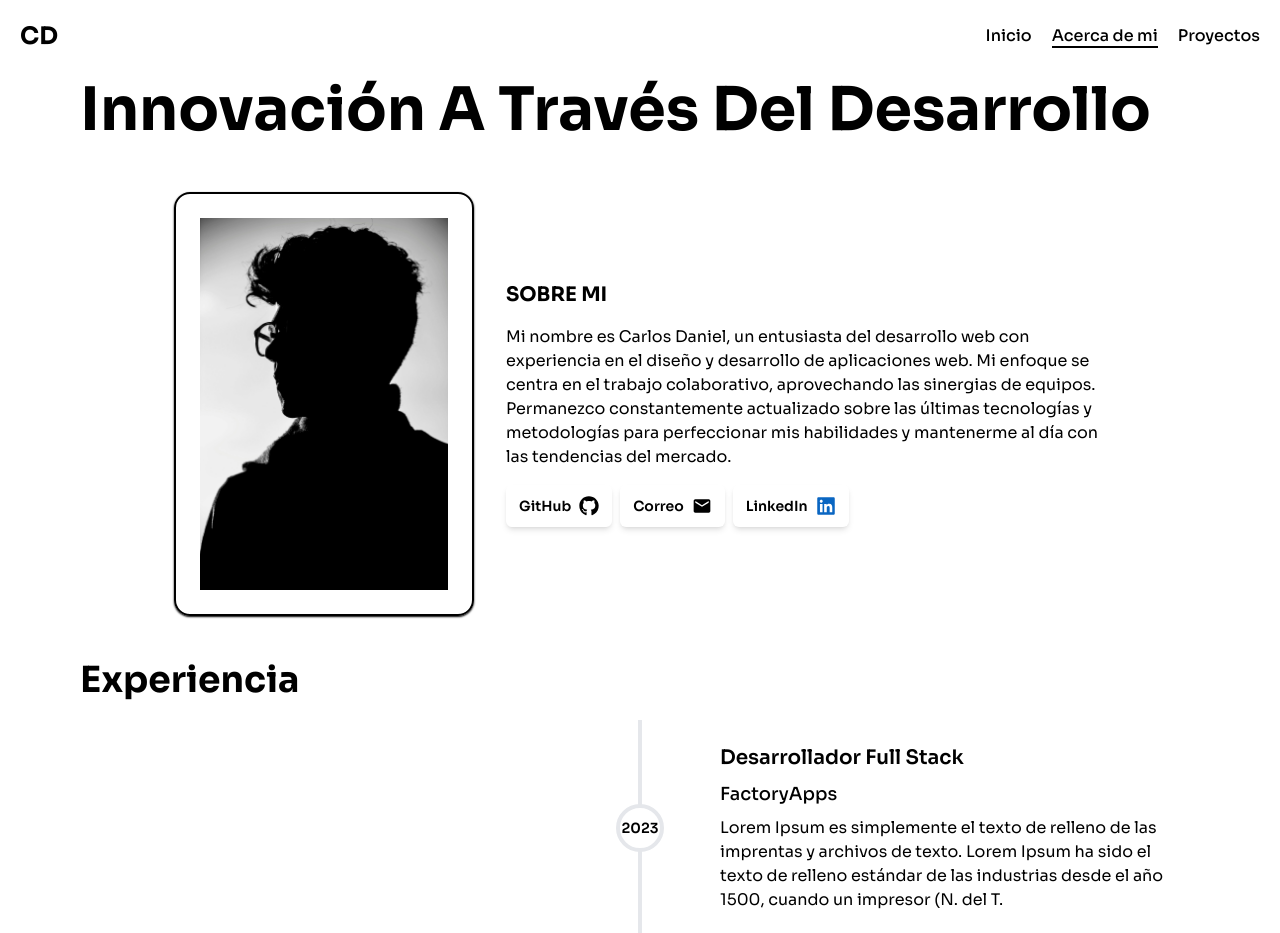
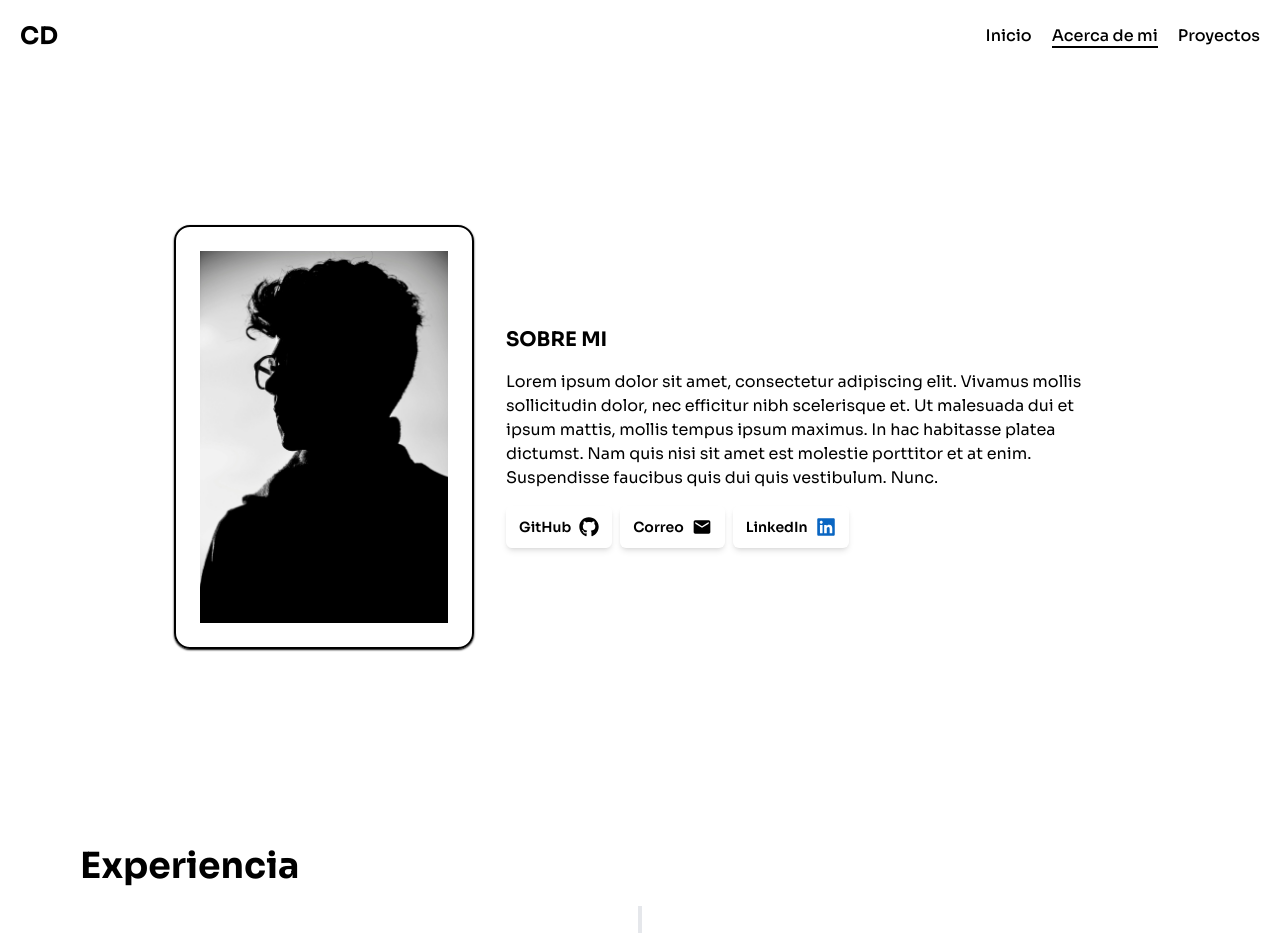
Before and after one commit to Carlos170702/Portafolio, a Next.js app: page /about-me in a window 1280 px wide. Shown: the top 933 px of the page. Built offline with nearby package versions, Linux system fonts and the light colour scheme.

Commit message:
se crepp el componente SliceIn

```diff
--- a/src/app/about-me/page.tsx
+++ b/src/app/about-me/page.tsx
@@ -1,12 +1,10 @@
-import { AnimatedText } from "../components/AnimatedText";
+import ExperienceSection from "./sections/ExperienceSection";
 import { InformationSection } from "./sections/InformationSection";
 import PrincipalProjects from "./sections/PrincipalProjectsSection";
-import ExperienceSection from "./sections/ExperienceSection";
 
 const About = () => {
   return (
     <>
-      <AnimatedText text="Innovación a Través del Desarrollo" />
       <InformationSection />
       <ExperienceSection />
       <PrincipalProjects />
--- a/src/app/about-me/sections/InformationSection.jsx
+++ b/src/app/about-me/sections/InformationSection.jsx
@@ -29,7 +29,9 @@ const socialLinks = [
 
 export const InformationSection = () => {
   return (
-    <section className="flex flex-col gap-8 md:flex-row items-center justify-center">
+    <section
+      className={`flex flex-col gap-8 md:flex-row items-center justify-center h-[calc(100vh-70px)]`}
+    >
       <div className="max-w-[300px] rounded-2xl border-2 border-solid border-black p-6  bg-light gap-5 shadow-sm shadow-black">
         <Image
           src={"/images/profile.webp"}
--- a/src/app/components/NavBar/NavBar.tsx
+++ b/src/app/components/NavBar/NavBar.tsx
@@ -1,17 +1,7 @@
 import { NavigationLinkEnum } from "@/assets/enum";
 import { Logo } from "../Logo";
 import { CustomLink } from "./CustomLink";
-
-// const social_links = [
-//   {
-//     link: "https://github.com/Carlos170702",
-//     icon: <GithubIcon />,
-//   },
-//   {
-//     link: "https://www.linkedin.com/in/carlos-cruz-a768a1244/",
-//     icon: <LinkedInIcon />,
-//   },
-// ];
+import { HeightNavBar } from "@/assets";
 
 const navigation_links = [
   {
@@ -30,7 +20,7 @@ const navigation_links = [
 
 const NavBar = ({ }) => {
   return (
-    <header className="font-medium items-center justify-between py-5 hidden md:flex">
+    <header className={`font-medium items-center justify-between py-5 hidden md:flex h-[${HeightNavBar}]`}>
       <Logo />
       <nav className="flex gap-5 ">
         {navigation_links.map((item, index) => (
--- a/src/app/components/SectionTitle/SectionTitle.tsx
+++ b/src/app/components/SectionTitle/SectionTitle.tsx
@@ -1,6 +1,6 @@
 'use client'
 import React from 'react';
-import { Slide } from 'react-awesome-reveal';
+import { SliceIn } from '../SliceIn';
 
 export interface Props {
 	sectionTitle: string;
@@ -8,9 +8,9 @@ export interface Props {
 
 const SectionTitle: React.FC<Props> = ({ sectionTitle }) => {
 	return (
-		<Slide direction='right' className='my-5' triggerOnce>
+		<SliceIn>
 			<h2 className='text-4xl font-bold'>{sectionTitle}</h2>
-		</Slide>
+		</SliceIn>
 	);
 };
 
--- /dev/null
+++ b/src/app/components/SliceIn/SliceIn.tsx
@@ -0,0 +1,22 @@
+'use client';
+
+import React from 'react';
+import { motion } from 'framer-motion';
+
+export interface SliceInProps {
+	children: React.ReactNode
+}
+
+const SliceIn: React.FC<SliceInProps> = ({ children }) => {
+	return (
+		<motion.div
+			className='my-5'
+			initial={{ x: 700, opacity: 0 }}
+			animate={{ x: 0, opacity: 1, transition: { duration: 1 } }}
+		>
+			{children}
+		</motion.div>
+	);
+};
+
+export default SliceIn;
--- /dev/null
+++ b/src/app/components/SliceIn/index.ts
@@ -0,0 +1 @@
+export { default as SliceIn } from './SliceIn';
--- a/src/assets/common/messages.ts
+++ b/src/assets/common/messages.ts
@@ -1,10 +1,12 @@
+// Metadata
 export const DescriptionInicio =
   "Este es mi portafolio donde doy a conocer mis habilidades y proyectos realizados en el transcurso de mi carrera como ingeniero en sistemas y alguno en el campo laboral como freelancer";
 
+// Inicia
 export const MESSAGE_DESCRIPTION =
   "Soy un apasionado desarrollador de software con experiencia en la creación de soluciones innovadoras. Especializado en desarrollo web me esfuerzo por construir aplicaciones que marquen la diferencia.";
 
 // AboutMe.tsx
 export const MESSAGE_ABOUT_ME = [
-  "Mi nombre es Carlos Daniel, un entusiasta del desarrollo web con experiencia en el diseño y desarrollo de aplicaciones web. Mi enfoque se centra en el trabajo colaborativo, aprovechando las sinergias de equipos. Permanezco constantemente actualizado sobre las últimas tecnologías y metodologías para perfeccionar mis habilidades y mantenerme al día con las tendencias del mercado.",
+  "Lorem ipsum dolor sit amet, consectetur adipiscing elit. Vivamus mollis sollicitudin dolor, nec efficitur nibh scelerisque et. Ut malesuada dui et ipsum mattis, mollis tempus ipsum maximus. In hac habitasse platea dictumst. Nam quis nisi sit amet est molestie porttitor et at enim. Suspendisse faucibus quis dui quis vestibulum. Nunc.",
 ];
--- /dev/null
+++ b/src/assets/constants/index.ts
@@ -0,0 +1 @@
+export const HeightNavBar = "70px";
--- /dev/null
+++ b/src/assets/index.ts
@@ -0,0 +1,2 @@
+export * from './constants';
+export * from './enum';
```
Also changed, not shown: src/app/components/AnimatedText/AnimatedText.tsx (indentation only).
